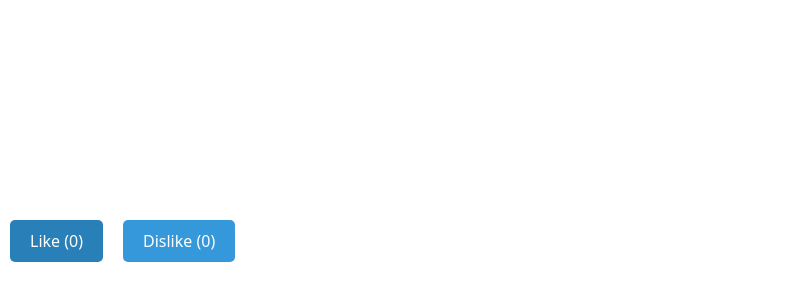
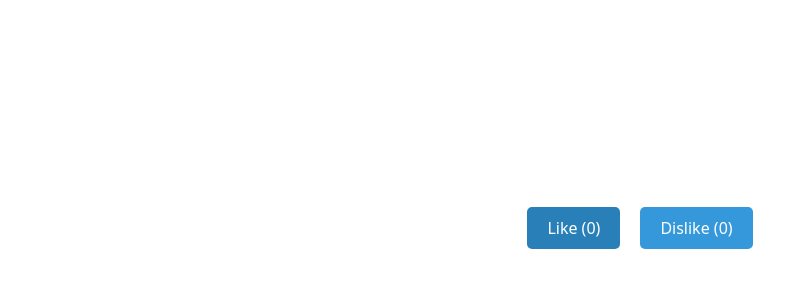
Before and after one commit to rodrigcasio/React-rcasio-projects, a React (Vite) app in the folder courseraPracticeIBM/content_rating_app/: page / in a window 1280 px wide. Shown: the part 170-470 px from the top of the page, without its empty margins (0-806 px from the left). Built offline with nearby package versions, Linux system fonts and the light colour scheme.

Commit message:
Modified styles for ContentRating component

```diff
--- a/courseraPracticeIBM/content_rating_app/src/Components/ContentRating.css
+++ b/courseraPracticeIBM/content_rating_app/src/Components/ContentRating.css
@@ -1,11 +1,16 @@
 /* Syles for ContentRating componen */
+
+body {
+    display: flex;
+    justify-content: center;
+    align-items: center;
+    min-height: 100vh;
+    margin: 0;
+}
 
 .content-rating {
     text-align: center;
     margin-bottom: 20px;
-    display: flex;
-    align-items: center;
-    justify-content: center;
     flex-direction: column;
 }
 
```
